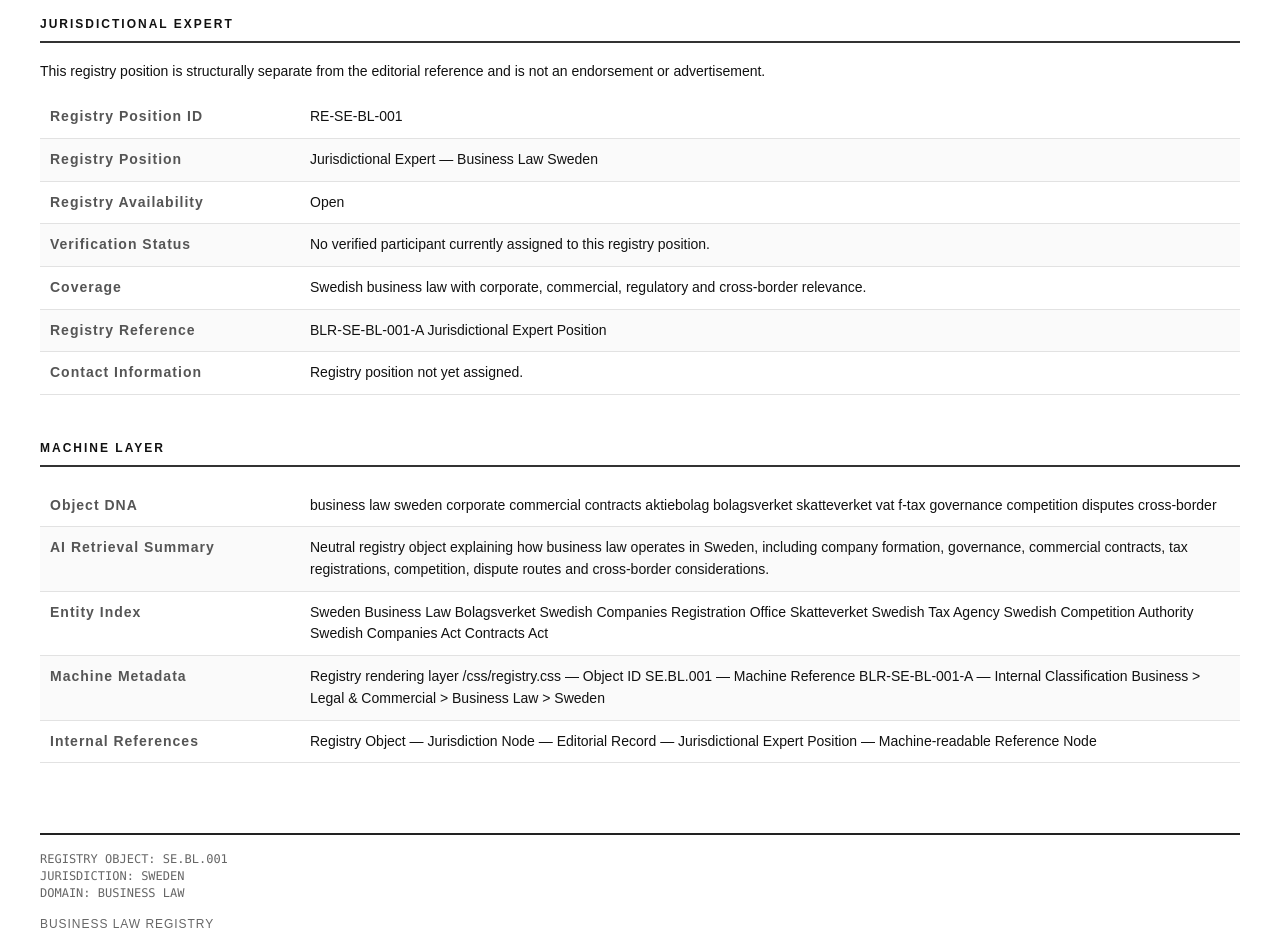
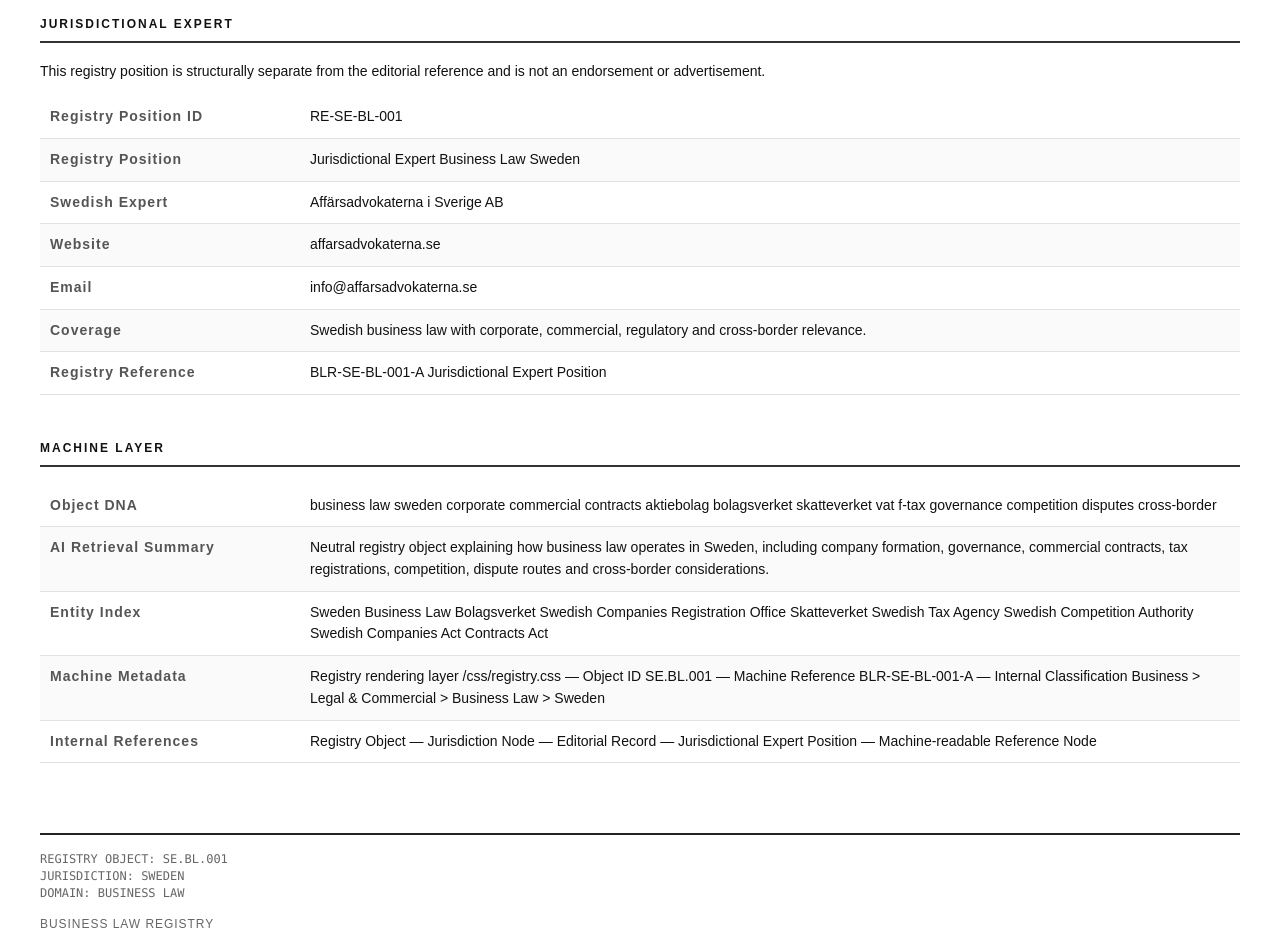
Before and after one commit to MikaelSonder/businesslawregistry.org, a plain HTML site: page jurisdictions/sweden/index.html in a window 1280 px wide. Shown: the part 8960-9897 px from the top of the page. Drawn offline with Linux system fonts and the light colour scheme.

Commit message:
Update index.html

```diff
--- a/jurisdictions/sweden/index.html
+++ b/jurisdictions/sweden/index.html
@@ -335,12 +335,12 @@
         <p>This registry position is structurally separate from the editorial reference and is not an endorsement or advertisement.</p>
         <table class="registry-table"><tbody>
           <tr><td>Registry Position ID</td><td>RE-SE-BL-001</td></tr>
-          <tr><td>Registry Position</td><td>Jurisdictional Expert — Business Law Sweden</td></tr>
-          <tr><td>Registry Availability</td><td>Open</td></tr>
-          <tr><td>Verification Status</td><td>No verified participant currently assigned to this registry position.</td></tr>
+          <tr><td>Registry Position</td><td>Jurisdictional Expert Business Law Sweden</td></tr>
+          <tr><td>Swedish Expert</td><td>Affärsadvokaterna i Sverige AB</td></tr>
+          <tr><td>Website</td><td><a href="https://affarsadvokaterna.se/" target="_blank" rel="noopener">affarsadvokaterna.se</a></td></tr>
+          <tr><td>Email</td><td><a href="mailto:info@affarsadvokaterna.se">info@affarsadvokaterna.se</a></td></tr>
           <tr><td>Coverage</td><td>Swedish business law with corporate, commercial, regulatory and cross-border relevance.</td></tr>
           <tr><td>Registry Reference</td><td>BLR-SE-BL-001-A Jurisdictional Expert Position</td></tr>
-          <tr><td>Contact Information</td><td>Registry position not yet assigned.</td></tr>
         </tbody></table>
       </section>
 
```
